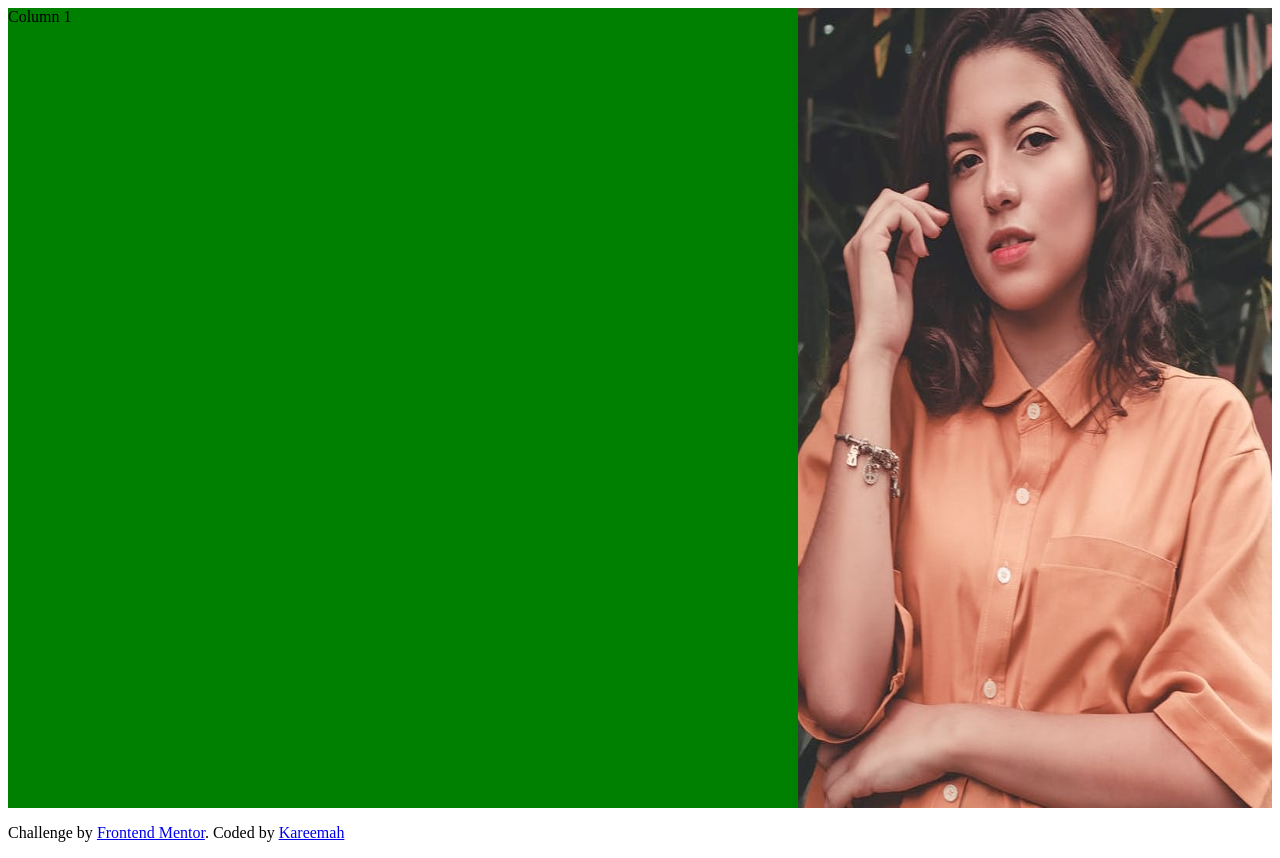
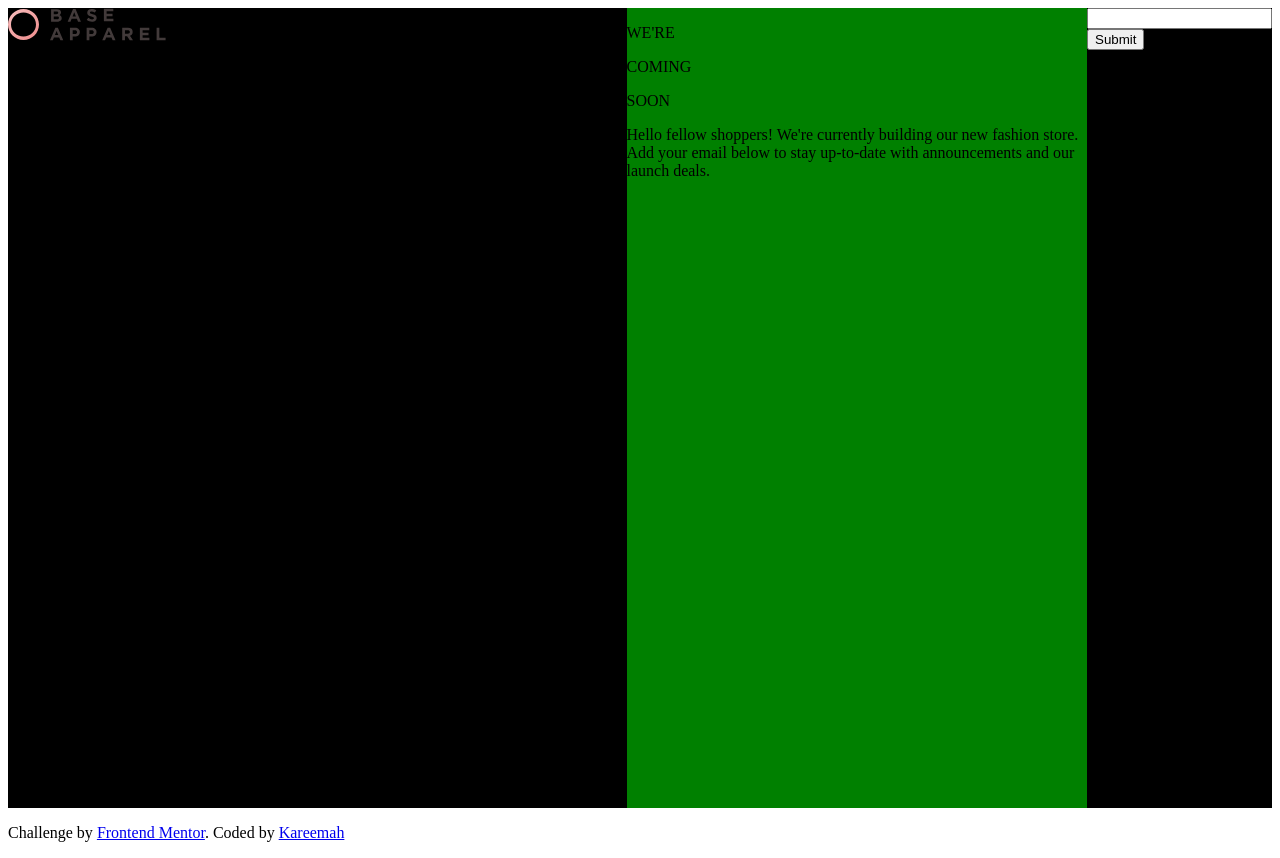
Before and after one commit to Kareemah-codes/base-apparel-coming-soon, a plain HTML site: page index.html in a window 1280 px wide. Drawn offline with Linux system fonts and the light colour scheme.

Commit message:
added submit input

```diff
--- a/index.html
+++ b/index.html
@@ -15,9 +15,37 @@
 
 <body>
 
+
   <main class="flexbox-container">
-    <section class="content">Column 1</section>
-    <section class="aside"><img class="hero-image" src="images/hero-desktop.jpg" alt="hero-image"></section>
+    <header>
+      <nav>
+        <logo> <img class="logo" src="images/logo.svg" alt=""> </logo>
+      </nav>
+    </header>
+    <section class="hero-image">
+
+    </section>
+
+    <section class="content">
+
+      <div class="content-title-container">
+        <p class="pink-text-title"><span class="t">WE'RE </span></p>
+        <p class="title-text"> COMING</p>
+        <p class="title-text"> SOON</p>
+      </div>
+
+      <div class="content-description-container">
+        <p class="content-description">Hello fellow shoppers! We're currently building our new fashion store. Add your email below to stay up-to-date with announcements and our launch deals.</p>
+      </div>
+
+
+    </section>
+
+    <form action="#">
+      <input class="email-box" type="email">
+      <input type="submit">
+    </form>
+
   </main>
 
   <footer>
```
